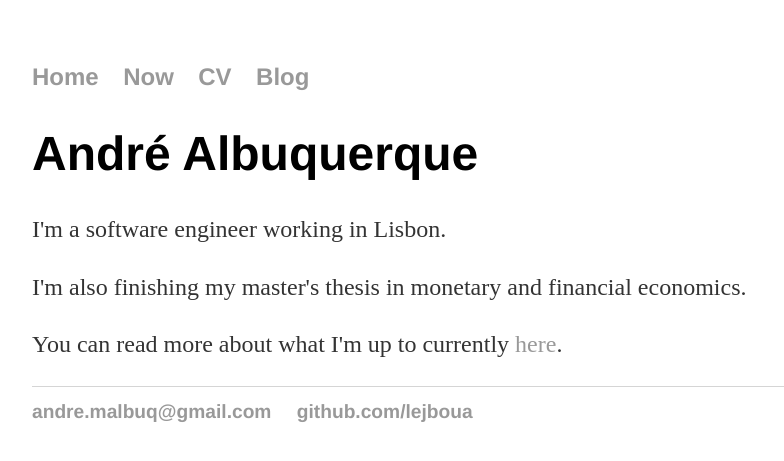
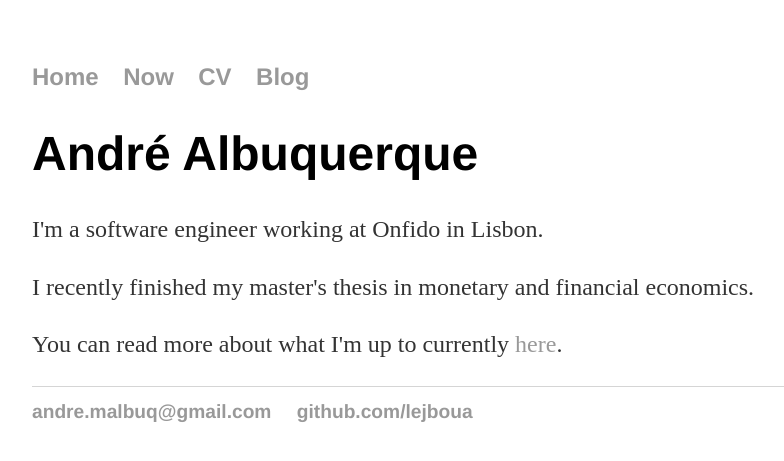
Before and after one commit to amalbuquerque/lejboua.github.io, a Jekyll site: the page built from index.html, in a window 1280 px wide. Shown: the top 461 px of the page, without its empty margins (160-944 px from the left). Built offline with Jekyll 4.4.1, drawn with Linux system fonts in a browser that asks for light colours.

Commit message:
Updated the front page

```diff
--- a/index.html
+++ b/index.html
@@ -4,7 +4,7 @@ title: André Albuquerque
 ---
 <div class="blurb">
     <h1>André Albuquerque</h1>
-    <p>I'm a software engineer working in Lisbon.</p>
-    <p>I'm also finishing my master's thesis in monetary and financial economics.</p>
+    <p>I'm a software engineer working at Onfido in Lisbon.</p>
+    <p>I recently finished my master's thesis in monetary and financial economics.</p>
     <p>You can read more about what I'm up to currently <a href="{{page.url | prepend: site.github.url}}now">here</a>.</p>
 </div><!-- /.blurb -->
```
